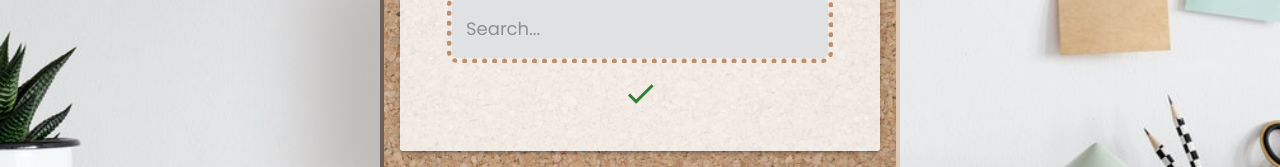
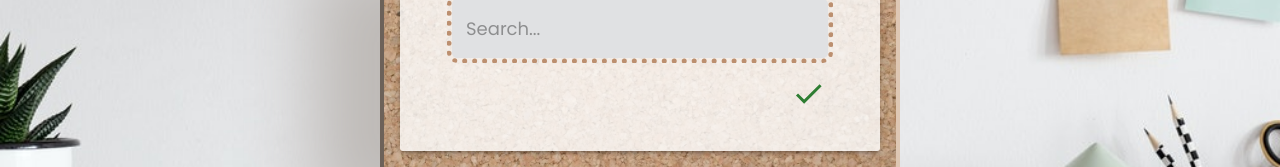
Before and after one commit to Rariramz/Nice-Dictionary, a React (Create React App) app: page / in a window 1280 px wide. Shown: the part 398-565 px from the top of the page. Built offline with nearby package versions, Linux system fonts and the light colour scheme.

Commit message:
style fixed

```diff
--- a/src/components/Result.js
+++ b/src/components/Result.js
@@ -19,16 +19,17 @@ const Result = () => {
       {error ? (
         <Grid
           container
-          container
           flexDirection="column"
           alignContent="center"
           justifyContent="center"
           spacing={3}
+          style={{ minHeight: "50vh" }}
         >
           <Grid item>
             <Typography variant="h4" textAlign="center">
               {error.title}
             </Typography>
+            <Divider />
           </Grid>
           <Grid item>
             <Typography variant="body1">{error.message}</Typography>
@@ -41,7 +42,6 @@ const Result = () => {
         response &&
         response.map((val) => (
           <Grid
-            container
             container
             flexDirection="column"
             alignContent="center"
--- a/src/components/SearchContainer.js
+++ b/src/components/SearchContainer.js
@@ -99,7 +99,10 @@ const SearchContainer = () => {
               onChange={handleInputOnChange}
               onKeyDown={handleInputKeyDown}
             />
-            <Button onClick={handleButtonClick}>
+            <Button
+              onClick={handleButtonClick}
+              style={{ alignSelf: "flex-end" }}
+            >
               <CheckIcon color="success" fontSize="large" />
             </Button>
           </StyledPaper>
```
